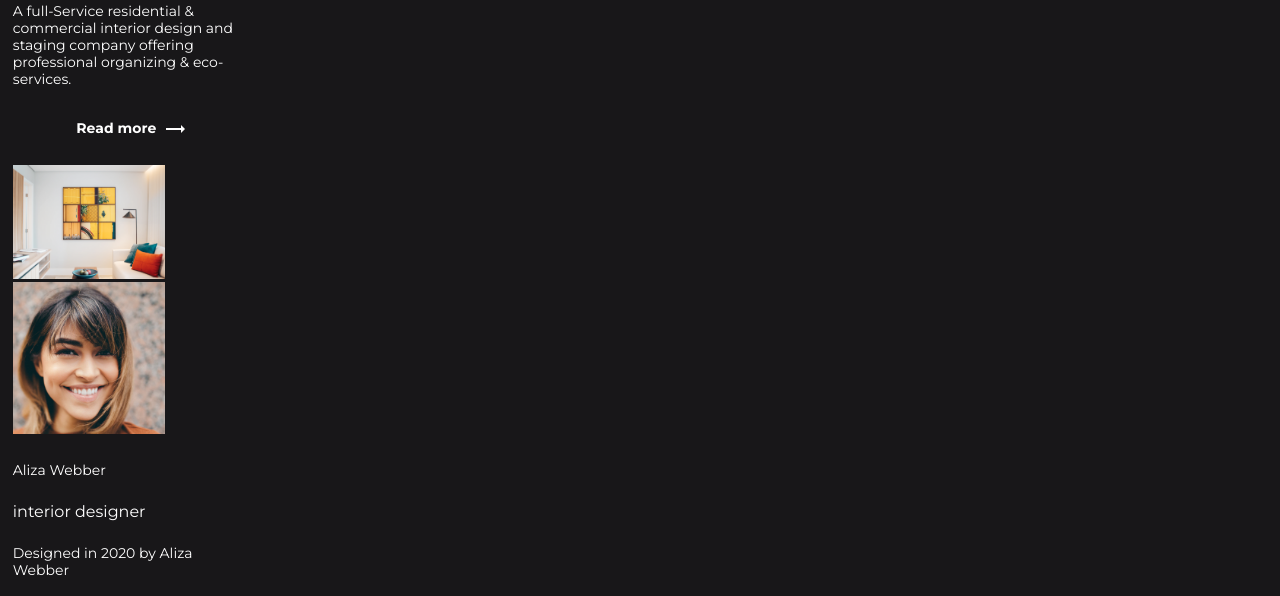
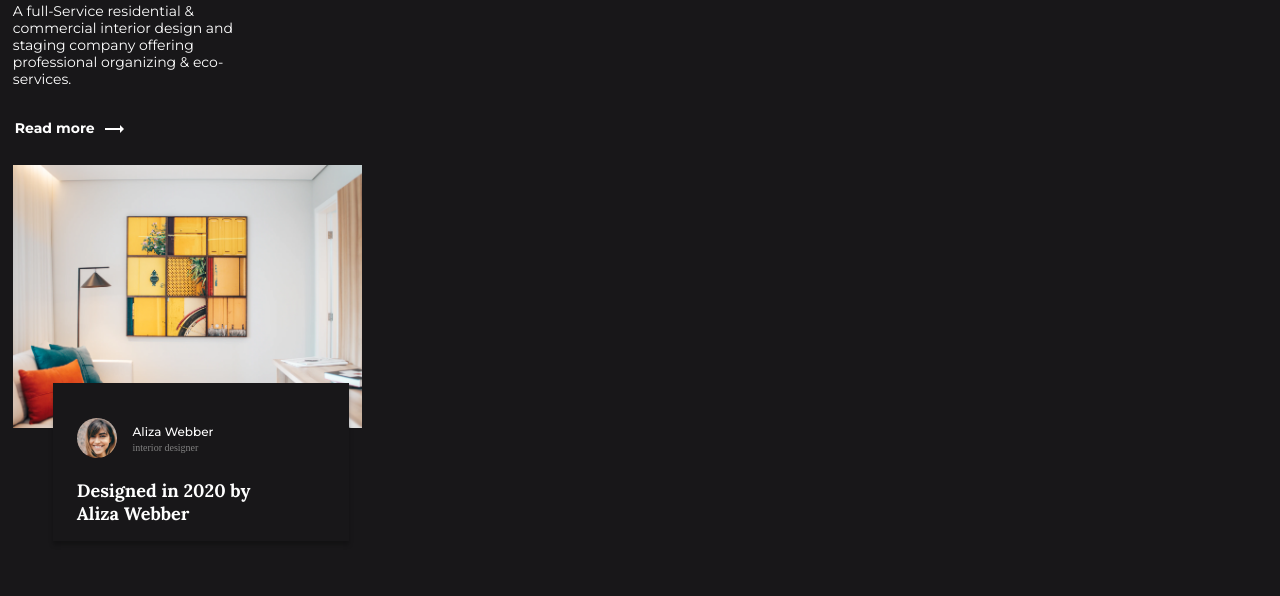
Before and after one commit to lucasmelosilva/interior-consultant-master, a plain HTML site: page index.html in a window 1280 px wide. Shown: the part 187-783 px from the top of the page. Drawn offline with nearby package versions, Linux system fonts and the light colour scheme.

Commit message:
add estilizacao do designer

```diff
--- a/assets/css/style.css
+++ b/assets/css/style.css
@@ -60,7 +60,7 @@ main p {
   font-weight: 700;
   line-height: 17.5px;
   text-transform: none;
-  width: 17em;
+  width: 8.2em;
 }
 
 .alternative img {
@@ -72,14 +72,64 @@ main p {
   position: relative;
 }
 
-.overview-design img {
-  width: 152px;
-  transform: matrix(-1, 0, 0, 1, 0, 0);
+.overview-design_image {
+  width: 21.85em;
+}
+
+.designer {
+  background: #181719;
+  width: 248px;
+  box-shadow: 0 4px 4px rgba(0, 0, 0, 0.25);
+  padding: 1em 1.5em;
+  position: absolute;
+  bottom: -110px;
+  left: 40px;
+}
+
+.designer-header {
+  display: flex;
+  justify-content: flex-start;
+  align-items: center;
+}
+
+.designer-header_user-image {
+  width: 17%;
+  border-radius: 50%;
+  margin-right: 1em;
+}
+
+.designer-header_user-image img {
+  width: 100%;
+  object-fit: cover;
+  border-radius: 50%;
+}
+
+.designer-header p {
+  font-family: 'Montserrat', sans-serif;
+  font-size: 12px;
+  font-weight: 500;
+  line-height: 15px;
+}
+
+.designer-header p span {
+  font-family: 'Monteserrat', serif;
+  font-size: 10px;
+  line-height: 12px;
+  color: gray;
+}
+
+.designer-created {
+ font-family: 'Lora', sans-serif;
+  font-size: 18px;
+  font-weight: 700;
+  line-height: 23px;
+  width: 210px;
+  margin: 0;
 }
 
 footer {
   text-align: center;
-  margin-top: 250px;
+  margin-top: 12em;
   color : #A9A9A9;
   font-family: 'Montserrat', sans-serif;
   font-size: 14px;
--- a/index.html
+++ b/index.html
@@ -43,16 +43,20 @@
       </div>
 
       <div class="overview-design">
-        <img src="./assets/img/photo1.png">
+        <img class="overview-design_image" src="./assets/img/photo1.png">
 
         <div class="designer">
           <div class="designer-header">
-            <img src="./assets/img/photo2.png">
-            <p>Aliza Webber</p>
-            <span>interior designer</span>
+            <div class="designer-header_user-image">
+              <img src="./assets/img/photo2.png">
+            </div>
+            <p>
+              Aliza Webber <br>
+              <span>interior designer</span>
+            </p>
           </div>
 
-          <p class"designer-created">Designed in 2020 by Aliza Webber</p>
+          <p class="designer-created">Designed in 2020 by Aliza Webber</p>
         </div>
       </div>
     </main>
```
